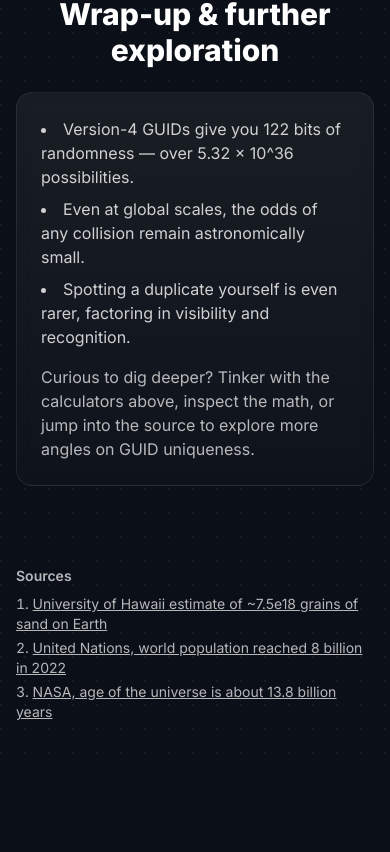
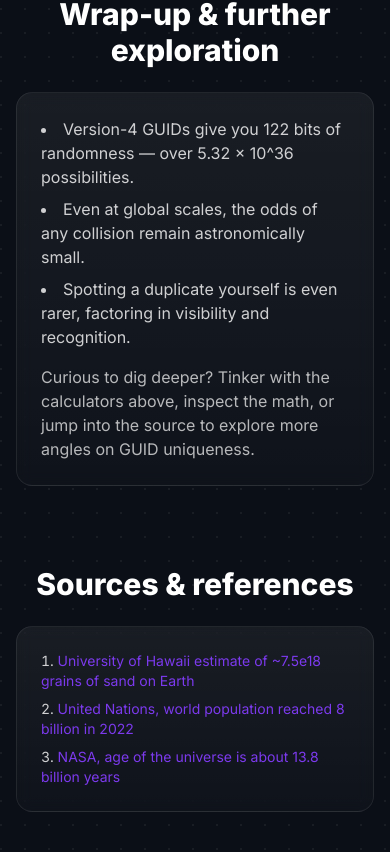
Before and after one commit to wbratz/HowUniqueIsAGuid, a React (Vite) app: page / in a window 390 px wide. Shown: the part 7696-8548 px from the top of the page. Before the commit the page ends 8458 px from the top, so only its background shows below. Built offline with nearby package versions, Linux system fonts and the light colour scheme; the HTML template or start-up script is replaced by a standard one.

Commit message:
style: restyle sources section

```diff
--- a/src/components/Sources.tsx
+++ b/src/components/Sources.tsx
@@ -1,4 +1,5 @@
 import React from 'react'
+import { motion } from 'framer-motion'
 
 export default function Sources() {
   const items = [
@@ -20,18 +21,40 @@ export default function Sources() {
   ]
 
   return (
-    <section className="py-10 md:py-20">
-      <div className="mx-auto max-w-7xl px-4 sm:px-6 lg:px-8 text-white/70 text-sm">
-        <h2 className="font-semibold mb-2">Sources</h2>
-        <ol className="list-decimal list-inside space-y-1">
+    <section id="sources" className="py-10 md:py-20">
+      <div className="mx-auto max-w-7xl px-4 sm:px-6 lg:px-8">
+        <motion.h2
+          initial={{ opacity: 0, y: 20 }}
+          whileInView={{ opacity: 1, y: 0 }}
+          viewport={{ once: true }}
+          transition={{ duration: 0.6 }}
+          className="text-3xl md:text-4xl font-bold text-center"
+        >
+          Sources & references
+        </motion.h2>
+
+        <motion.div
+          initial={{ opacity: 0, y: 20 }}
+          whileInView={{ opacity: 1, y: 0 }}
+          viewport={{ once: true }}
+          transition={{ duration: 0.6, delay: 0.1 }}
+          className="mt-6 backdrop-blur-card rounded-2xl p-6"
+        >
+          <ol className="list-decimal list-inside space-y-2 text-white/80 text-sm">
             {items.map((s) => (
               <li key={s.id}>
-              <a href={s.url} target="_blank" rel="noopener noreferrer" className="underline">
+                <a
+                  href={s.url}
+                  target="_blank"
+                  rel="noopener noreferrer"
+                  className="text-accent hover:underline"
+                >
                   {s.label}
                 </a>
               </li>
             ))}
           </ol>
+        </motion.div>
       </div>
     </section>
   )
```
Lines whose indentation alone changed are shown as unchanged.
